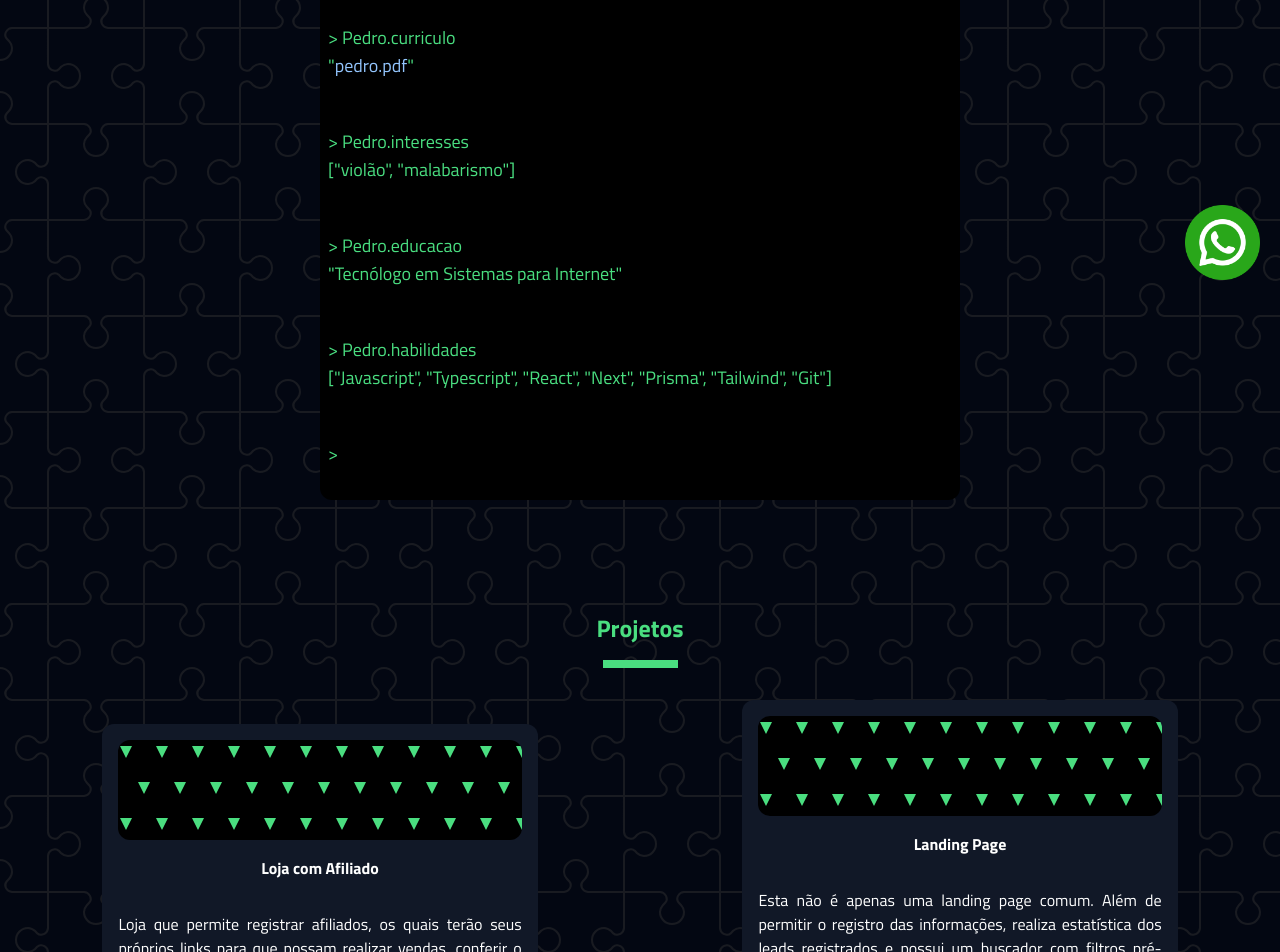
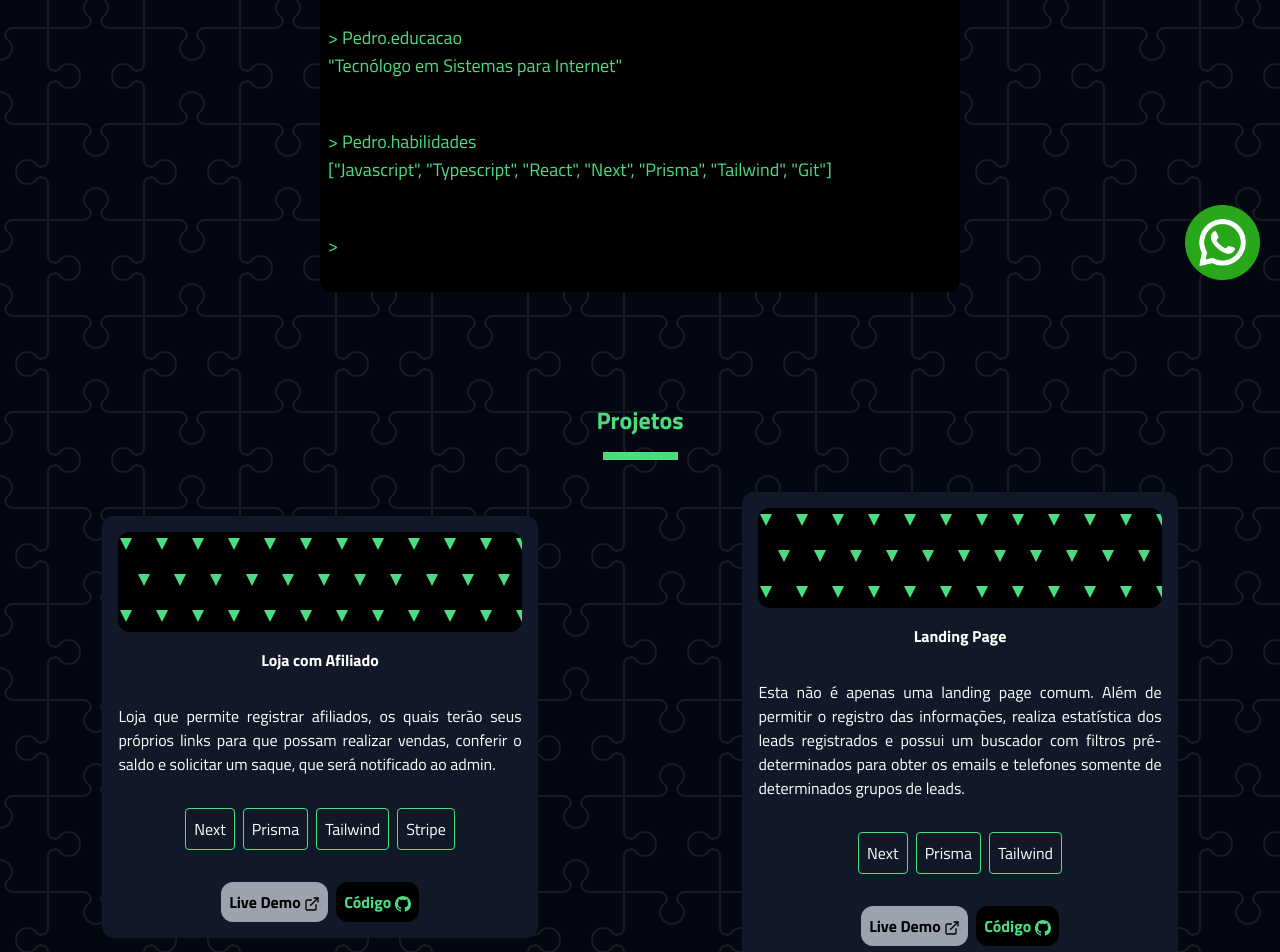
Before and after one commit to dspedroborges/next-portfolio, a Next.js app: page / in a window 1280 px wide. Shown: the part 500-1452 px from the top of the page. Built offline with nearby package versions, Linux system fonts and the light colour scheme.

Commit message:
remoção de algumas informações

```diff
--- a/src/pages/index.tsx
+++ b/src/pages/index.tsx
@@ -19,7 +19,7 @@ const projects = [
   {
     title: "Loja com Afiliado",
     description: "Loja que permite registrar afiliados, os quais terão seus próprios links para que possam realizar vendas, conferir o saldo e solicitar um saque, que será notificado ao admin.",
-    techs: ["Next", "Prisma", "Tailwind"],
+    techs: ["Next", "Prisma", "Tailwind", "Stripe"],
     liveDemoLink: "",
     codeLink: "https://github.com/dspedroborges/lojacomafiliado",
   },
@@ -61,14 +61,10 @@ export default function Home() {
             ]
           </p>
         </div>
-        <div className="mb-8 p-2">
+        {/* <div className="mb-8 p-2">
           <p>&gt; Pedro.curriculo</p>
           <p>"<Link href="/curriculo.pdf" target="_blank" className="text-blue-300 hover:text-blue-400 hover:underline">pedro.pdf</Link>"</p>
-        </div>
-        <div className="mb-8 p-2">
-          <p>&gt; Pedro.interesses</p>
-          <p>["violão", "malabarismo"]</p>
-        </div>
+        </div> */}
         <div className="mb-8 p-2">
           <p>&gt; Pedro.educacao</p>
           <p>"Tecnólogo em Sistemas para Internet"</p>
```
